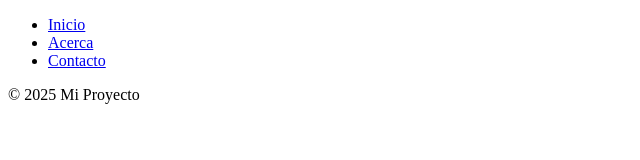
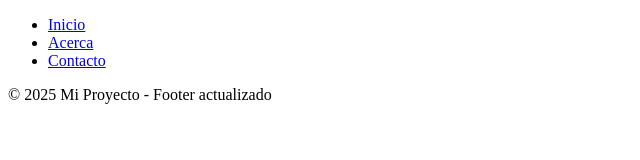
Before and after one commit to Mariana633/mi-proyecto, a plain HTML site: page index.html in a window 1280 px wide. Shown: the whole page, without its empty margins (0-640 px from the left). Drawn offline with Linux system fonts and the light colour scheme.

Commit message:
editar y mejorar el footer

```diff
--- a/index.html
+++ b/index.html
@@ -17,7 +17,7 @@
     </nav>
   </header>
 <footer>
-  <p>© 2025 Mi Proyecto</p>
+  <p>© 2025 Mi Proyecto - Footer actualizado</p>
 </footer>
 
 </body>
```
